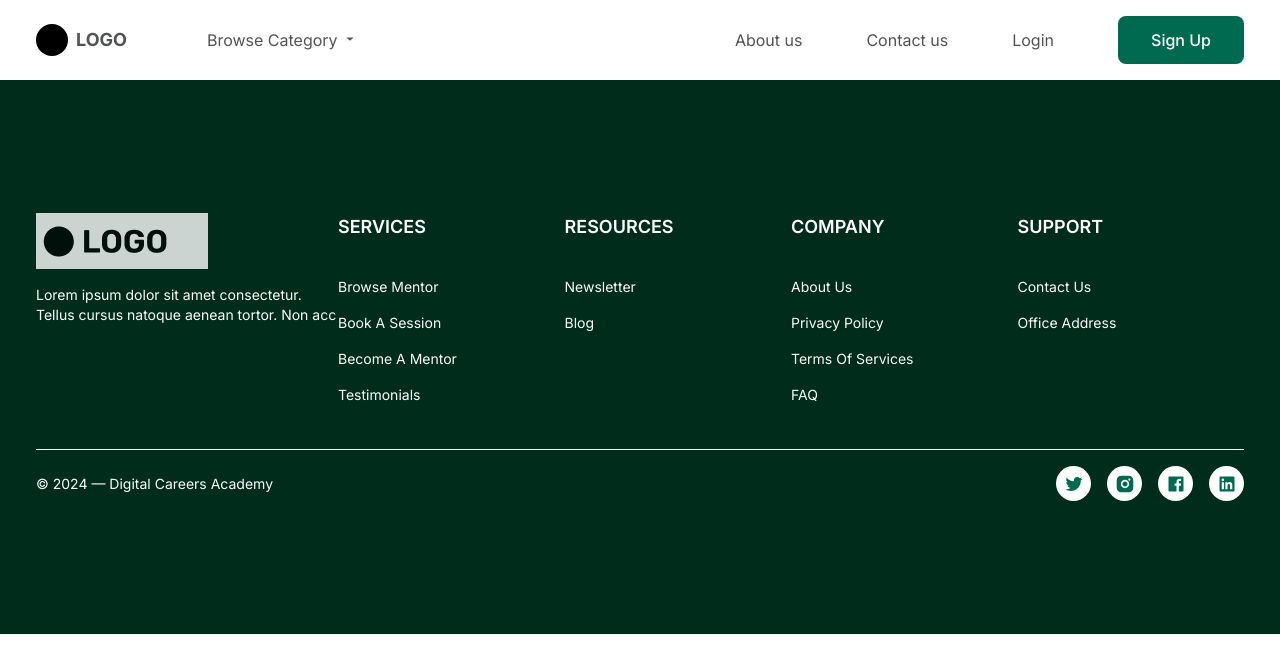
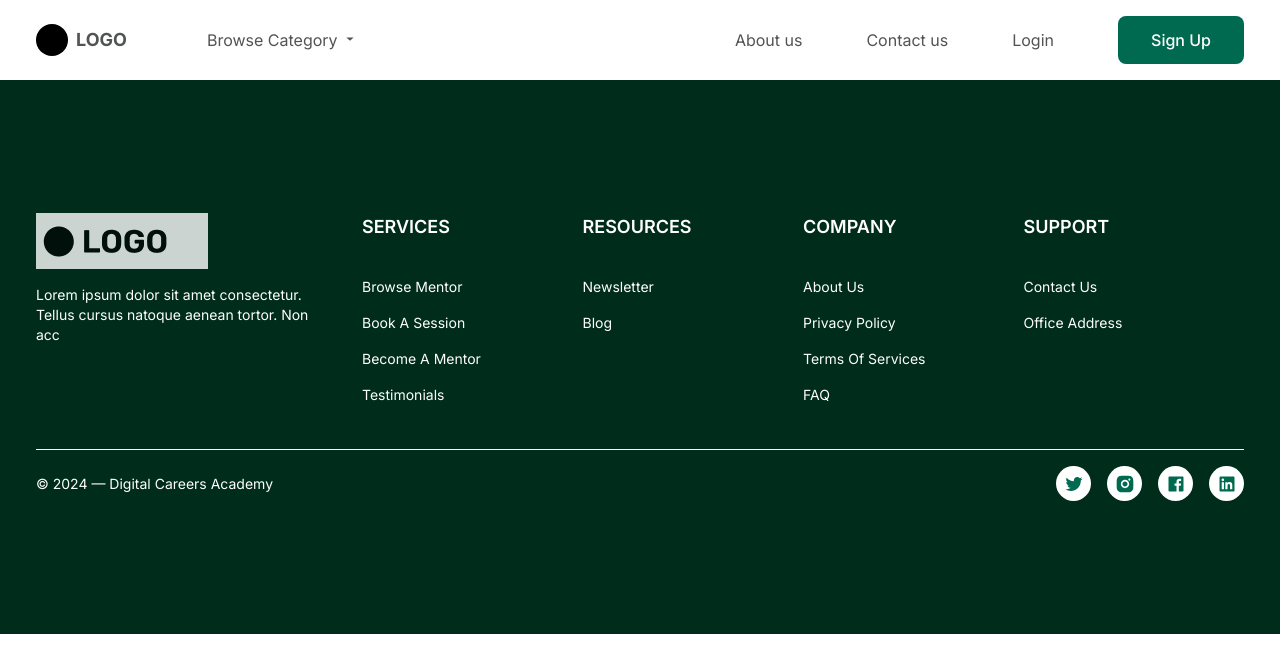
Before and after one commit to Omolara5861/superstar-mentors, a Next.js app: page / in a window 1280 px wide. Shown: the top 672 px of the page. Built offline with nearby package versions, Linux system fonts and the light colour scheme.

Commit message:
fix: :bug: Fix bug

```diff
--- a/src/components/footer/Footer.tsx
+++ b/src/components/footer/Footer.tsx
@@ -16,7 +16,7 @@ const Footer = () => {
                     </div>
 
                     {/* Links */}
-                    <div className="flex flex-wrap justify-between lg:w-3/4">
+                    <div className="flex flex-wrap justify-between lg:w-3/4 lg:ml-8">
                         <div className="w-1/2 md:w-1/4 mb-8 md:mb-0">
                             <h5 className="text-lg font-semibold mb-9">SERVICES</h5>
                             <ul className="space-y-4 text-sm">
```
